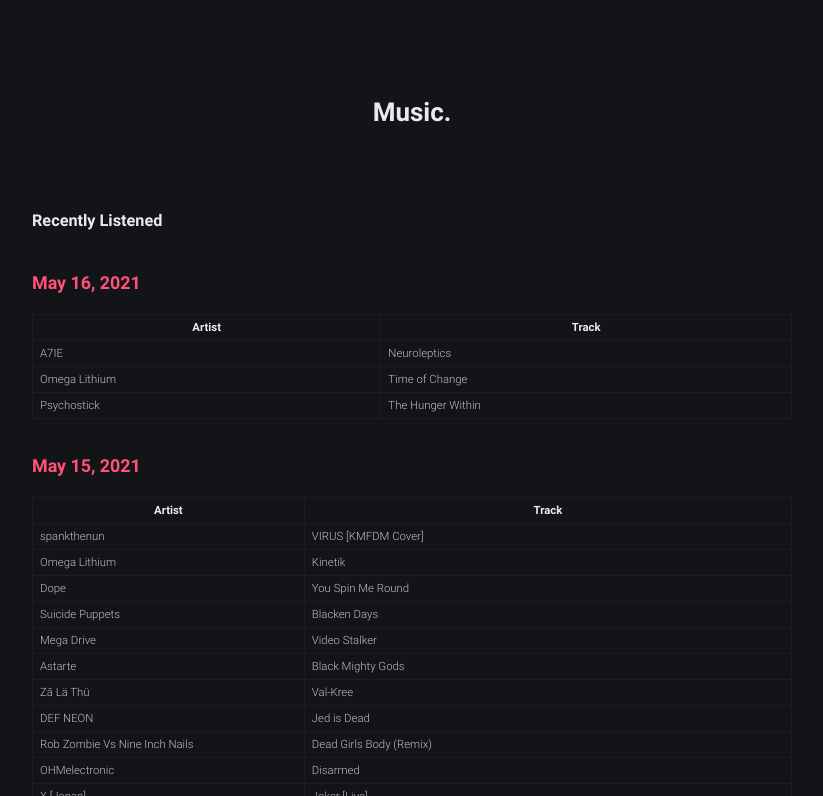
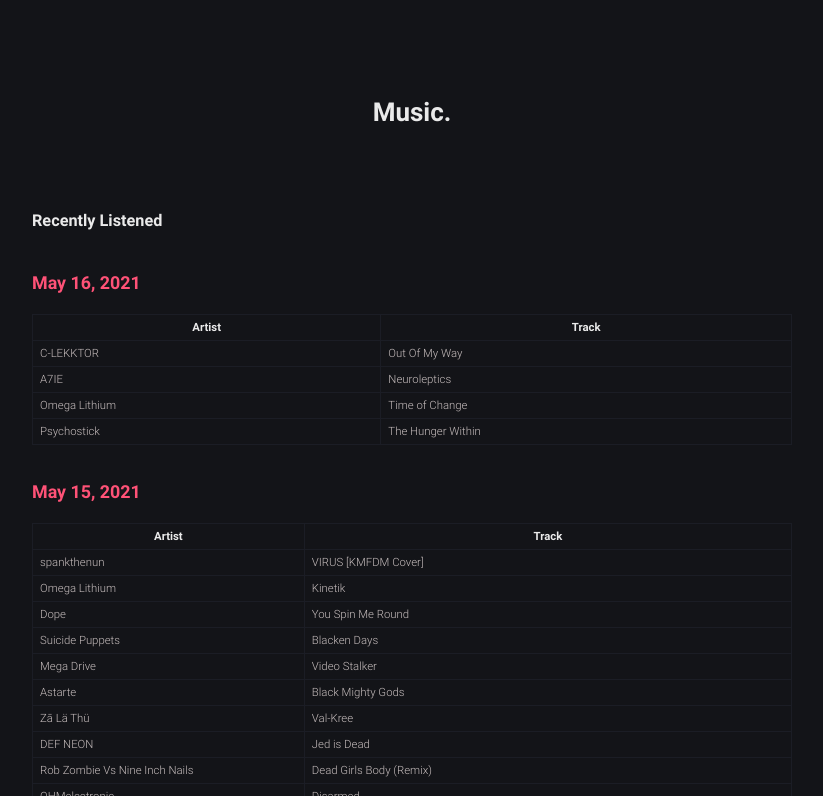
Before and after one commit to robert-marshall/xyz, a Jekyll site: the page built from music.md, in a window 1280 px wide and 900 px high, cut to the strip 104-900 px from the top of the window. Shown: the whole strip, without its empty margins (228-1051 px from the left). Built offline with Jekyll 4.4.1, drawn with Linux system fonts in a browser that asks for light colours.

Commit message:
It worked for me...

```diff
--- a/music.md
+++ b/music.md
@@ -11,6 +11,7 @@
 
 | Artist | Track |
 |--------|-------|
+C-LEKKTOR | Out Of My Way
 A7IE | Neuroleptics
 Omega Lithium | Time of Change
 Psychostick | The Hunger Within
```
